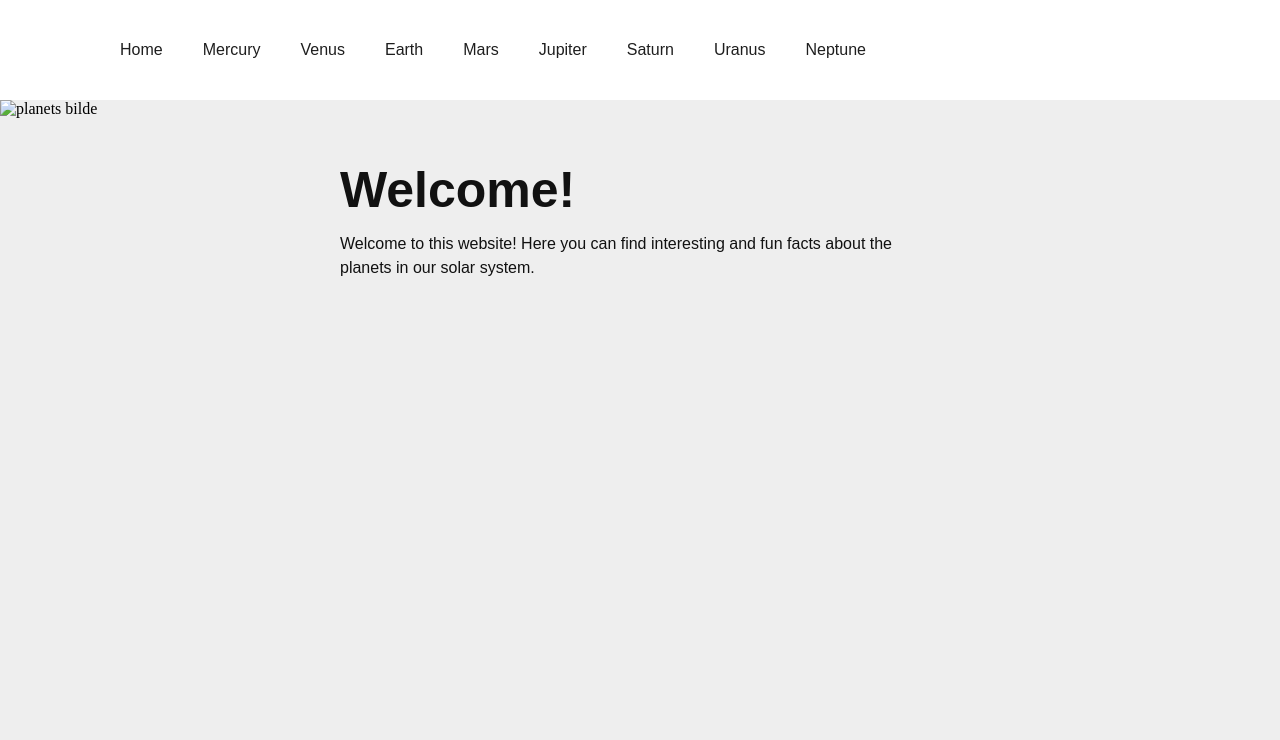
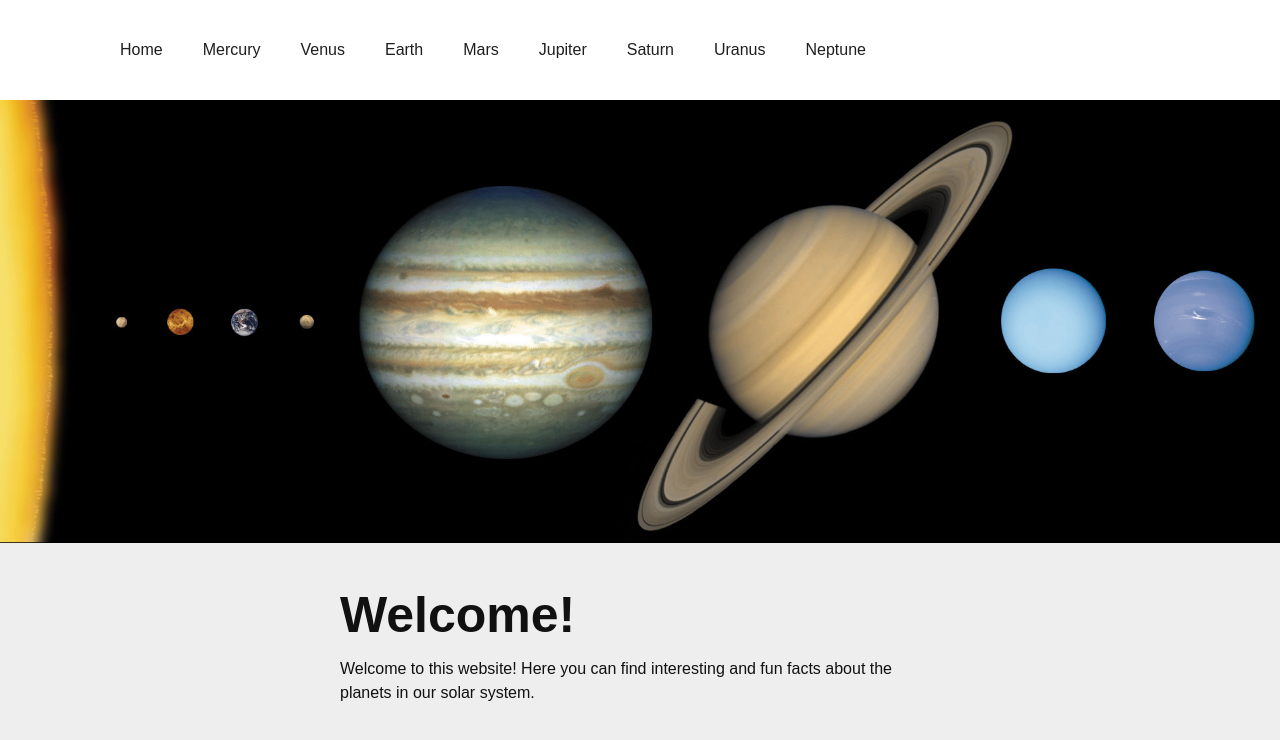
Before and after one commit to MVLIK/FreakyFriday, a plain HTML site: page Home.html in a window 1280 px wide. Shown: the top 740 px of the page. Drawn offline with Linux system fonts and the light colour scheme.

Commit message:
jdefveui

```diff
--- a/Home.html
+++ b/Home.html
@@ -19,7 +19,7 @@
         <li><a href="Neptune.html">Neptune</a></li>
       </ul>
   </nav>
-    <img class="img-planets" src="img/planets.jpg" alt="planets bilde">
+    <img class="img-planets" src="planets.jpg" alt="planets bilde">
     <div class="wrapper">
       <article class="img-info">
         <h2>Welcome!</h2>
```
